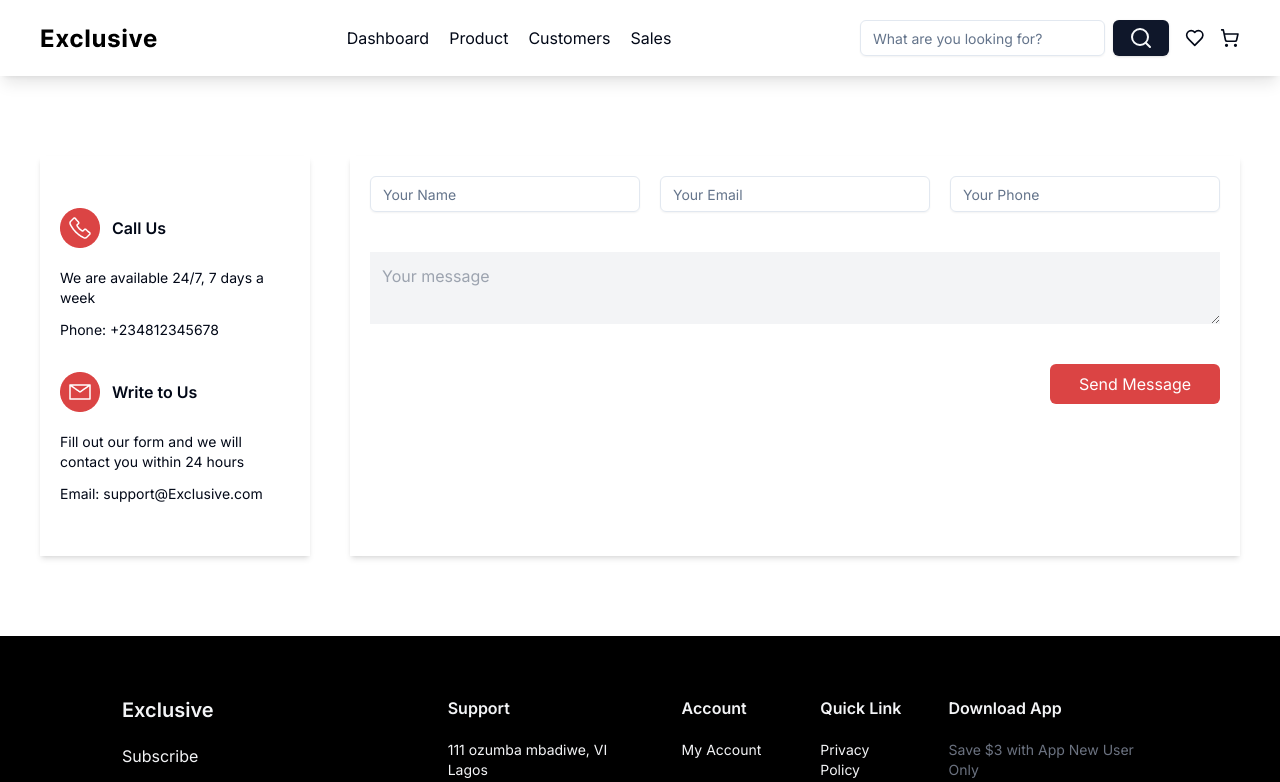
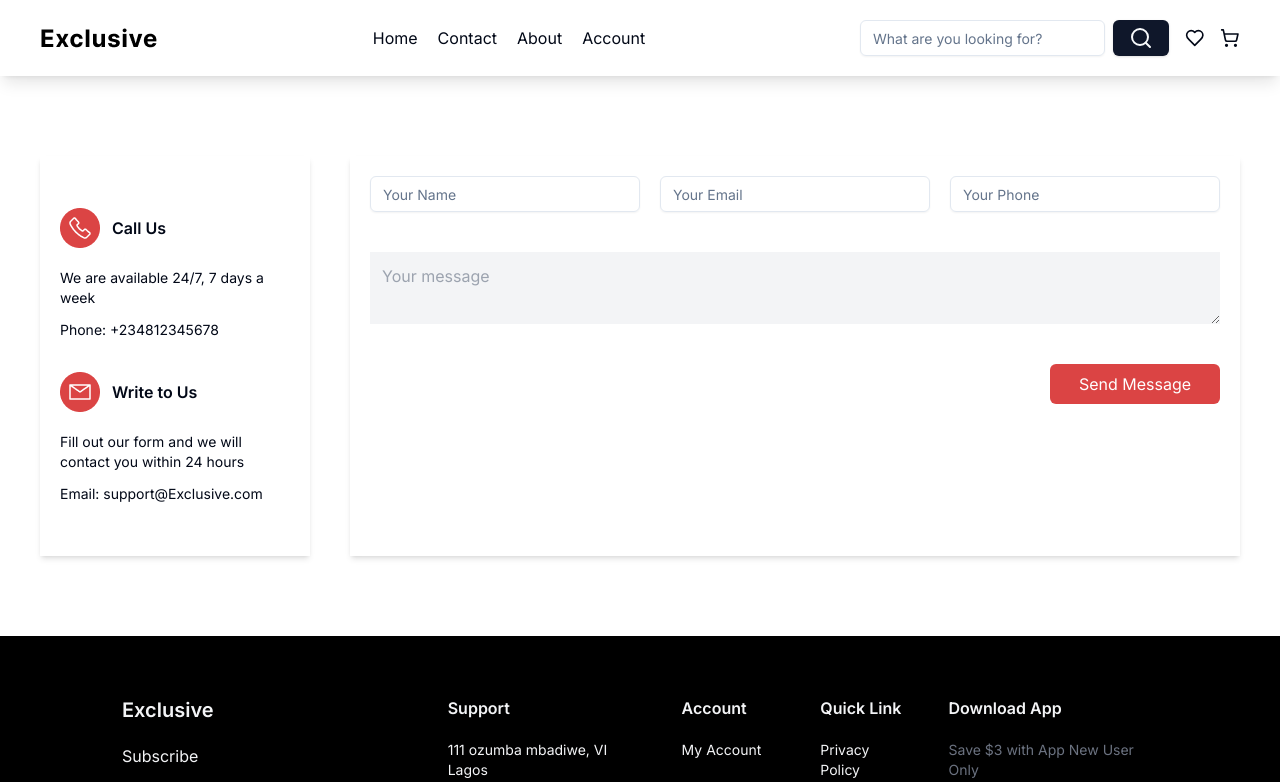
Before and after one commit to Kehinde13/exclusive, a Next.js app: page /contact in a window 1280 px wide. Shown: the top 782 px of the page. Built offline with nearby package versions, Linux system fonts and the light colour scheme.

Commit message:
setup stripe

```diff
--- /dev/null
+++ b/app/components/CheckOutForm.tsx
@@ -0,0 +1,96 @@
+"use client";
+
+import { loadStripe } from "@stripe/stripe-js";
+import {
+  Elements,
+  LinkAuthenticationElement,
+  PaymentElement,
+  useElements,
+  useStripe,
+} from "@stripe/react-stripe-js";
+import { formatCurrency } from "@/lib/formatter";
+import Image from "next/image";
+import { Card, CardContent, CardDescription, CardFooter, CardHeader, CardTitle } from "@/components/ui/card";
+import { Button } from "@/components/ui/button";
+
+type Prop = {
+  product: {
+    id: string
+    imagePath: string
+    name: string
+    price: number
+    description: string
+  }
+  clientSecret: string;
+};
+
+const stripePromise = loadStripe(
+  process.env.NEXT_PUBLIC_STRIPE_PUBLIC_KEY as string
+);
+
+export default function CheckOutForm({ product, clientSecret }: Prop) {
+  return (
+    <div className="w-[90%] my-10 mx-auto space-y-8">
+      <div className="flex gap-4 items-center">
+        <div className="aspect-video flex-shrink-0 w-1/3 relative">
+          <Image
+            src={product.imagePath}
+            width={200}
+            height={200}
+            alt={product.name}
+            className="object-cover"
+          />
+        </div>
+        <div>
+          <div className="text-lg">
+            {formatCurrency(product.price / 100)}
+          </div>
+          <h1 className="text-2xl font-bold">{product.name}</h1>
+          <div className="line-clamp-3 text-muted-foreground">
+            {product.description}
+          </div>
+        </div>
+      </div>
+      <Elements options={{ clientSecret }} stripe={stripePromise}>
+        <Form  price={product.price}/>
+      </Elements>
+    </div>
+  );
+}
+
+function Form({price} : {price: number}) {
+  const stripe = useStripe();
+  const elements = useElements();
+
+  return (
+    <form >
+    <Card>
+      <CardHeader>
+        <CardTitle>Checkout</CardTitle>
+       {/*  {errorMessage && (
+          <CardDescription className="text-destructive">
+            {errorMessage}
+          </CardDescription>
+        )} */}
+      </CardHeader>
+      <CardContent>
+        <PaymentElement />
+        {/* <div className="mt-4">
+          <LinkAuthenticationElement
+            onChange={e => setEmail(e.value.email)}
+          />
+        </div> */}
+      </CardContent>
+      <CardFooter>
+        <Button
+          className="w-full"
+          size="lg"
+          disabled={stripe == null || elements == null}
+        >
+          Purchase - ${formatCurrency(price / 100)}
+        </Button>
+      </CardFooter>
+    </Card>
+  </form>
+  )
+}
--- a/app/components/NavBar.tsx
+++ b/app/components/NavBar.tsx
@@ -19,24 +19,24 @@ const NavBar = () => {
       </Link>
 
       <ul className="md:flex space-x-5 hidden">
-        <Link href={pathname === "/" ? "/" : "/admin"}>
+        <Link href={pathname === "/admin" ? "/admin" : "/"}>
           <li className="hover:border-b border-slate-500 cursor-pointer">
-            {pathname === "/" ? "Home" : "Dashboard"}
+            {pathname === "/admin" ? "Dashboard" : "Home"}
           </li>
         </Link>
-        <Link href={pathname === "/" ? "/contact" : "/admin/products"}>
+        <Link href={pathname === "/admin" ? "/admin/products" : "/contact"}>
           <li className="hover:border-b border-slate-500 cursor-pointer">
-            {pathname === "/" ? "Contact" : "Product"}
+            {pathname === "/admin" ? "Product" : "Contact"}
           </li>
         </Link>
-        <Link href={pathname === "/" ? "/about" : "/customers"}>
+        <Link href={pathname === "/admin" ? "/customers" : "/about"}>
           <li className="hover:border-b border-slate-500 cursor-pointer">
-            {pathname === "/" ? "About" : "Customers"}
+            {pathname === "/admin" ? "Customers" : "About"}
           </li>
         </Link>
-        <Link href={pathname === "/" ? "/auth" : "/sales"}>
+        <Link href={pathname === "/admin" ? "/sales" : "/auth"}>
           <li className="hover:border-b border-slate-500 cursor-pointer">
-            {pathname === "/" ? "Account" : "Sales"}
+            {pathname === "/admin" ? "Sales" : "Account"}
           </li>
         </Link>
       </ul>
--- a/app/components/flashSales.tsx
+++ b/app/components/flashSales.tsx
@@ -3,7 +3,7 @@ import { ProductsCarousel } from "@/components/productsCarousel";
 import prisma from "@/db/db";
 import FlashSalesCountdown from "./flashSalesCountdown";
 import { Button } from "@/components/ui/button";
-import { cache } from "@/lib/cache"; // Import your cache function
+import { cache } from "@/lib/cache";
 
 // Create a cached version of the product query
 const getAvailableProducts = cache(
@@ -25,7 +25,9 @@ async function FlashSales() {
       <ProductsCarousel products={products} />
 
       <div className="flex justify-center">
-        <Button className="mb-10">View All Products</Button>
+        <Button className="mb-10">
+          View All Products
+        </Button>
       </div>
       <hr />
     </div>
--- /dev/null
+++ b/app/products/[id]/purchase/page.tsx
@@ -0,0 +1,36 @@
+import CheckOutForm from "@/app/components/CheckOutForm";
+import prisma from "@/db/db";
+import { notFound } from "next/navigation";
+import Stripe from 'stripe'
+
+const stripe = new Stripe(process.env.STRIPE_SECRET_KEY as string)
+
+export default async function page({
+  params: { id },
+}: {
+  params: { id: string };
+}) {
+  const product = await prisma.product.findUnique({
+    where: { id },
+  });
+
+  if (product == null) return notFound();
+
+  const paymentIntent = await stripe.paymentIntents.create({
+    amount: product.price, // The price of the product is passed to Stripe (in cents)
+    currency: "USD", // Currency is set to USD
+    metadata: { productId: product.id} // Optional metadata about the product
+  })
+
+  if(paymentIntent.client_secret == null) {
+    throw Error("stripe failed to create payment intent")
+  }
+  return (
+    <div>
+        <CheckOutForm
+        product={product}
+        clientSecret={paymentIntent.client_secret}
+        />
+    </div>
+  )
+}
--- /dev/null
+++ b/app/products/page.tsx
@@ -0,0 +1,9 @@
+import React from 'react'
+
+const page = () => {
+  return (
+    <div>page</div>
+  )
+}
+
+export default page
--- a/components/landingpageSideBar.tsx
+++ b/components/landingpageSideBar.tsx
@@ -25,18 +25,18 @@ function SideBar({currentPath}: Prop) {
         </div>
 
         <ul className="text-center flex flex-col space-y-10 my-10">
-          <Link href={currentPath === "/" ? "/" : "/admin"}>
-            <li>{currentPath === "/" ? "Home" : "Dashboard"}</li>
+          <Link href={currentPath === "/admin" ? "/admin" : "/"}>
+            <li>{currentPath === "/admin" ? "Dashboard" : "Home"}</li>
           </Link>
-          <Link href={currentPath === "/" ? "/contact" : "/admin/products"}>
-            <li>{currentPath === "/" ? "Contact" : "Product"}</li>
+          <Link href={currentPath === "/admin" ? "/admin/products" : "/contact"}>
+            <li>{currentPath === "/admin" ? "Product" : "Contact"}</li>
           </Link>
 
-          <Link href={currentPath === "/" ? "/about" : "/admin/customers"}>
-            <li>{currentPath === "/" ? "About" : "Customers"}</li>
+          <Link href={currentPath === "/admin" ? "/admin/customers" : "/about"}>
+            <li>{currentPath === "/admin" ? "Customers" : "About"}</li>
           </Link>
-          <Link href={currentPath === "/" ? "/auth" : "/admin/sales"}>
-            <li>{currentPath === "/" ? "Account" : "Sales"}</li>
+          <Link href={currentPath === "/admin" ? "/admin/sales" : "/auth"}>
+            <li>{currentPath === "/admin" ? "Sales" : "Account"}</li>
           </Link>
         </ul>
       </DrawerContent>
--- a/package.json
+++ b/package.json
@@ -15,6 +15,8 @@
     "@radix-ui/react-icons": "^1.3.0",
     "@radix-ui/react-label": "^2.1.0",
     "@radix-ui/react-slot": "^1.1.0",
+    "@stripe/react-stripe-js": "^2.8.0",
+    "@stripe/stripe-js": "^4.5.0",
     "class-variance-authority": "^0.7.0",
     "clsx": "^2.1.1",
     "embla-carousel-autoplay": "^8.2.1",
@@ -23,6 +25,7 @@
     "next": "14.2.7",
     "react": "^18",
     "react-dom": "^18",
+    "stripe": "^16.11.0",
     "tailwind-merge": "^2.5.2",
     "tailwindcss-animate": "^1.0.7",
     "vaul": "^0.9.2",
```
Also changed, not shown: 2 other files (tests, documents, lock files or other folders).
